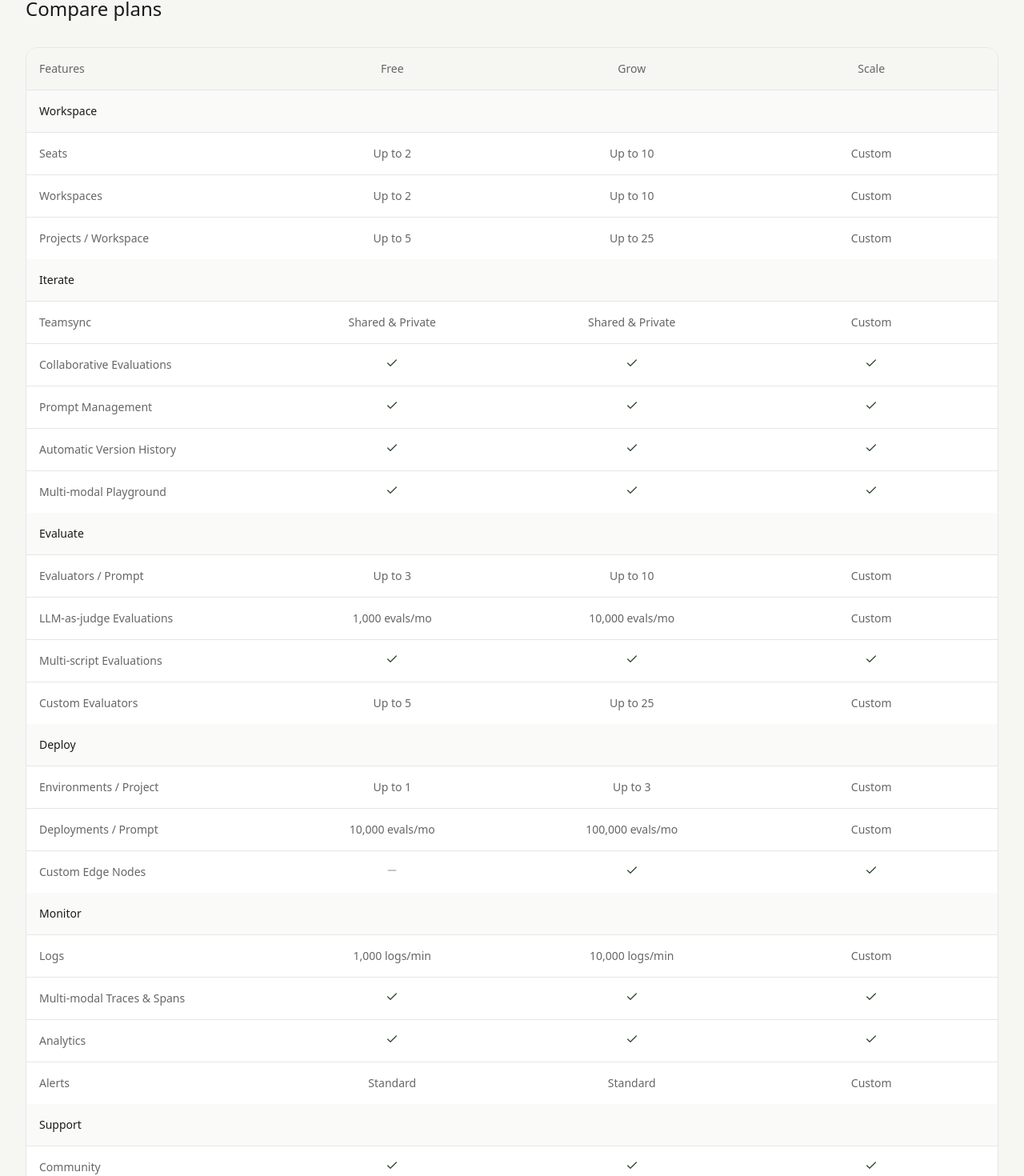
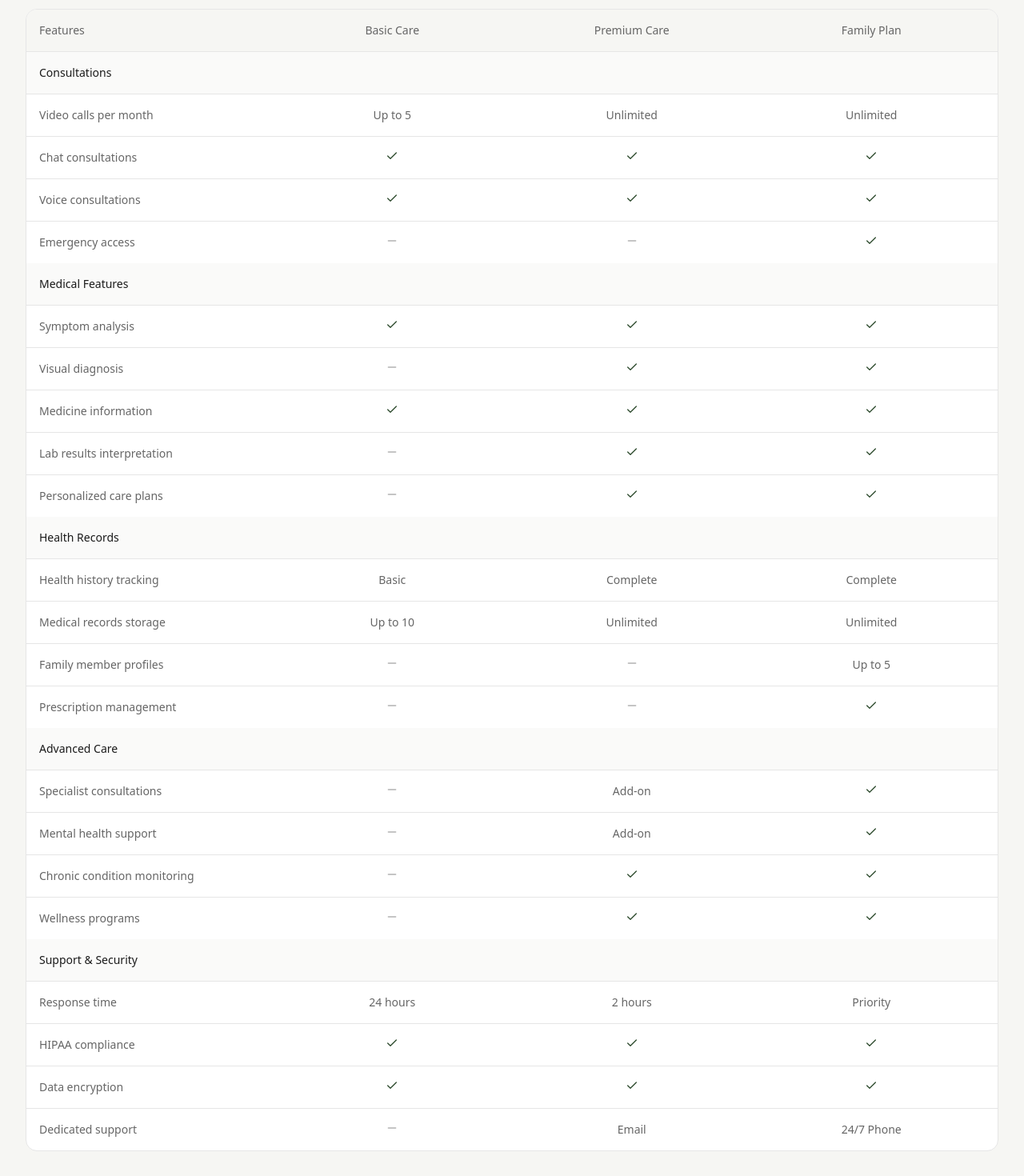
Before and after one commit to SatyaPujith/zeo-ai, a React (Vite) app: page /pricing in a window 1280 px wide. Shown: the part 851-2321 px from the top of the page at 80% size. Built offline with nearby package versions, Linux system fonts and the light colour scheme.

Commit message:
Sixth Commit

```diff
--- a/src/pages/PricingPage.tsx
+++ b/src/pages/PricingPage.tsx
@@ -65,56 +65,49 @@ const pricingTiers: PricingTier[] = [
 
 const featureCategories = [
   {
-    name: 'Workspace',
+    name: 'Consultations',
     features: [
-      { name: 'Seats', free: 'Up to 2', grow: 'Up to 10', scale: 'Custom' },
-      { name: 'Workspaces', free: 'Up to 2', grow: 'Up to 10', scale: 'Custom' },
-      { name: 'Projects / Workspace', free: 'Up to 5', grow: 'Up to 25', scale: 'Custom' },
+      { name: 'Video calls per month', free: 'Up to 5', grow: 'Unlimited', scale: 'Unlimited' },
+      { name: 'Chat consultations', free: '✓', grow: '✓', scale: '✓' },
+      { name: 'Voice consultations', free: '✓', grow: '✓', scale: '✓' },
+      { name: 'Emergency access', free: '—', grow: '—', scale: '✓' },
     ],
   },
   {
-    name: 'Iterate',
+    name: 'Medical Features',
     features: [
-      { name: 'Teamsync', free: 'Shared & Private', grow: 'Shared & Private', scale: 'Custom' },
-      { name: 'Collaborative Evaluations', free: '✓', grow: '✓', scale: '✓' },
-      { name: 'Prompt Management', free: '✓', grow: '✓', scale: '✓' },
-      { name: 'Automatic Version History', free: '✓', grow: '✓', scale: '✓' },
-      { name: 'Multi-modal Playground', free: '✓', grow: '✓', scale: '✓' },
+      { name: 'Symptom analysis', free: '✓', grow: '✓', scale: '✓' },
+      { name: 'Visual diagnosis', free: '—', grow: '✓', scale: '✓' },
+      { name: 'Medicine information', free: '✓', grow: '✓', scale: '✓' },
+      { name: 'Lab results interpretation', free: '—', grow: '✓', scale: '✓' },
+      { name: 'Personalized care plans', free: '—', grow: '✓', scale: '✓' },
     ],
   },
   {
-    name: 'Evaluate',
+    name: 'Health Records',
     features: [
-      { name: 'Evaluators / Prompt', free: 'Up to 3', grow: 'Up to 10', scale: 'Custom' },
-      { name: 'LLM-as-judge Evaluations', free: '1,000 evals/mo', grow: '10,000 evals/mo', scale: 'Custom' },
-      { name: 'Multi-script Evaluations', free: '✓', grow: '✓', scale: '✓' },
-      { name: 'Custom Evaluators', free: 'Up to 5', grow: 'Up to 25', scale: 'Custom' },
+      { name: 'Health history tracking', free: 'Basic', grow: 'Complete', scale: 'Complete' },
+      { name: 'Medical records storage', free: 'Up to 10', grow: 'Unlimited', scale: 'Unlimited' },
+      { name: 'Family member profiles', free: '—', grow: '—', scale: 'Up to 5' },
+      { name: 'Prescription management', free: '—', grow: '—', scale: '✓' },
     ],
   },
   {
-    name: 'Deploy',
+    name: 'Advanced Care',
     features: [
-      { name: 'Environments / Project', free: 'Up to 1', grow: 'Up to 3', scale: 'Custom' },
-      { name: 'Deployments / Prompt', free: '10,000 evals/mo', grow: '100,000 evals/mo', scale: 'Custom' },
-      { name: 'Custom Edge Nodes', free: '—', grow: '✓', scale: '✓' },
+      { name: 'Specialist consultations', free: '—', grow: 'Add-on', scale: '✓' },
+      { name: 'Mental health support', free: '—', grow: 'Add-on', scale: '✓' },
+      { name: 'Chronic condition monitoring', free: '—', grow: '✓', scale: '✓' },
+      { name: 'Wellness programs', free: '—', grow: '✓', scale: '✓' },
     ],
   },
   {
-    name: 'Monitor',
+    name: 'Support & Security',
     features: [
-      { name: 'Logs', free: '1,000 logs/min', grow: '10,000 logs/min', scale: 'Custom' },
-      { name: 'Multi-modal Traces & Spans', free: '✓', grow: '✓', scale: '✓' },
-      { name: 'Analytics', free: '✓', grow: '✓', scale: '✓' },
-      { name: 'Alerts', free: 'Standard', grow: 'Standard', scale: 'Custom' },
-    ],
-  },
-  {
-    name: 'Support',
-    features: [
-      { name: 'Community', free: '✓', grow: '✓', scale: '✓' },
-      { name: 'Email', free: '✓', grow: '✓', scale: '✓' },
-      { name: 'Chat', free: '—', grow: '✓', scale: '✓' },
-      { name: 'Dedicated Slack/Teams channel', free: '—', grow: 'Add-on', scale: '✓' },
+      { name: 'Response time', free: '24 hours', grow: '2 hours', scale: 'Priority' },
+      { name: 'HIPAA compliance', free: '✓', grow: '✓', scale: '✓' },
+      { name: 'Data encryption', free: '✓', grow: '✓', scale: '✓' },
+      { name: 'Dedicated support', free: '—', grow: 'Email', scale: '24/7 Phone' },
     ],
   },
 ];
@@ -136,7 +129,7 @@ const PricingPage = () => {
               transition={{ duration: 0.5 }}
               className="text-4xl sm:text-5xl font-medium tracking-tight text-foreground mb-4"
             >
-              The end-to-end platform that world class teams use to build AI applications
+              Healthcare plans for individuals and families
             </motion.h1>
 
             {/* Billing Toggle */}
@@ -231,9 +224,9 @@ const PricingPage = () => {
               {/* Table Header */}
               <div className="grid grid-cols-4 gap-4 p-4 bg-muted border-b border-border">
                 <div className="text-sm font-medium text-muted-foreground">Features</div>
-                <div className="text-sm font-medium text-center text-muted-foreground">Free</div>
-                <div className="text-sm font-medium text-center text-muted-foreground">Grow</div>
-                <div className="text-sm font-medium text-center text-muted-foreground">Scale</div>
+                <div className="text-sm font-medium text-center text-muted-foreground">Basic Care</div>
+                <div className="text-sm font-medium text-center text-muted-foreground">Premium Care</div>
+                <div className="text-sm font-medium text-center text-muted-foreground">Family Plan</div>
               </div>
 
               {/* Table Body */}
--- a/src/utils/loadDIDAgent.ts
+++ b/src/utils/loadDIDAgent.ts
@@ -29,7 +29,7 @@ export function loadDIDAgent() {
   script.setAttribute('data-monitor', 'true');
   script.setAttribute('data-orientation', 'horizontal');
   script.setAttribute('data-position', 'right');
-  script.setAttribute('data-open-mode', 'expanded');
+  script.setAttribute('data-open-mode', 'compact');
 
   script.onload = () => {
     console.log('D-ID agent script loaded successfully in fabio mode');
```
